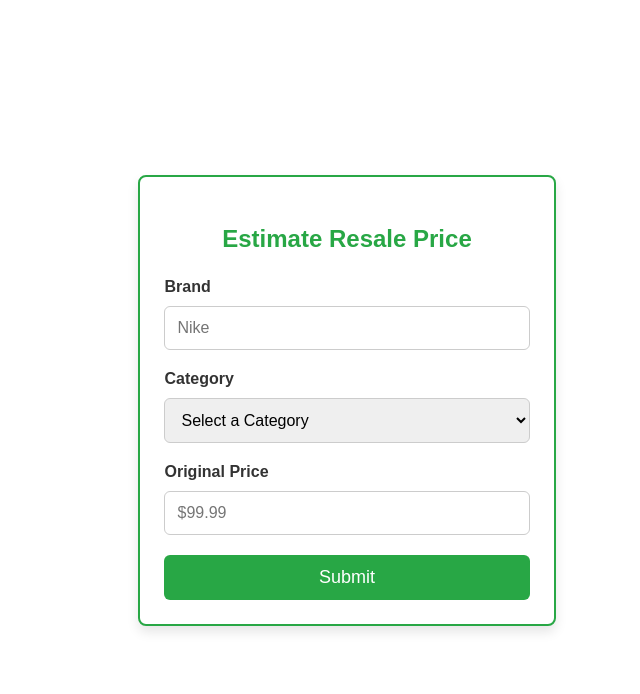
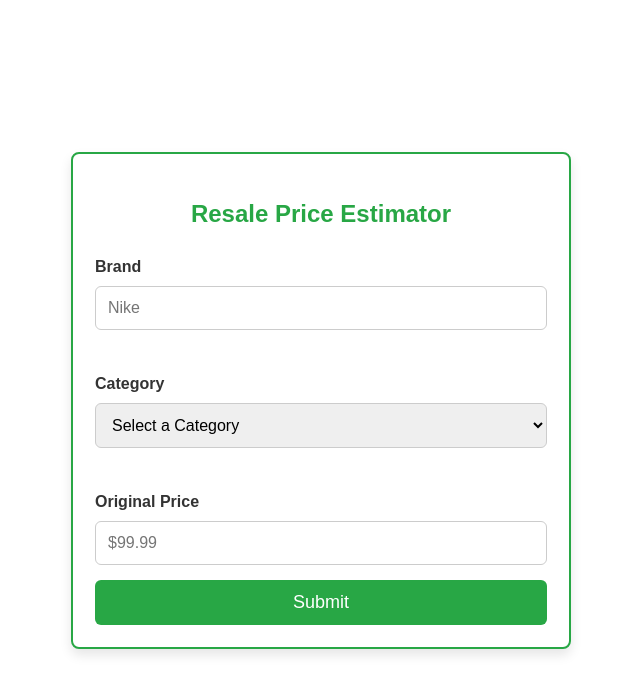
Before and after one commit to Jiatao7/Resale-Price-Estimator, a React (Create React App) app in the folder frontend/: page / in a window 1280 px wide. Shown: the top 694 px of the page, without its empty margins (319-959 px from the left). Built offline with nearby package versions, Linux system fonts and the light colour scheme; the HTML template or start-up script is replaced by a standard one.

Commit message:
Add styling

```diff
--- a/frontend/src/App.js
+++ b/frontend/src/App.js
@@ -3,7 +3,7 @@ import Form from './components/form';
 function App() {
   return (
     <div className="App">
-        <Form/>
+      <Form/>
     </div>
   );
 }
--- a/frontend/src/components/form.js
+++ b/frontend/src/components/form.js
@@ -63,7 +63,7 @@ export default function Form () {
     return (
         <>
         <form className="form" onSubmit={handleSubmit}>
-            <h3>Estimate Resale Price</h3>
+            <h3>Resale Price Estimator</h3>
             <label htmlFor="brand">Brand</label>
             <input id="brand" type="text" autoComplete="on" name="brand" placeholder="Nike" disabled={loading}/>
             {errorFields['brand'] && <div className="error">{errorFields['brand']}</div>}
--- a/frontend/src/index.css
+++ b/frontend/src/index.css
@@ -1,3 +1,7 @@
+* {
+  box-sizing: border-box;
+}
+
 body {
   font-family: Arial, sans-serif;
   background-color: #ffffff;
@@ -14,9 +18,8 @@ body {
   background-color: #ffffff;
   border: 2px solid #28a745;
   border-radius: 8px;
-  padding: 24px;
-  width: 100%;
-  max-width: 500px;
+  padding: 22px;
+  width: 500px;
   box-shadow: 0 6px 12px rgba(0, 0, 0, 0.1);
 }
 
@@ -29,6 +32,7 @@ body {
 
 label {
   display: block;
+  margin-top: 30px;
   margin-bottom: 10px;
   font-weight: bold;
   color: #333333;
@@ -38,7 +42,7 @@ label {
 input, select {
   width: 100%;
   padding: 12px;
-  margin-bottom: 20px;
+  margin-bottom: 15px;
   border: 1px solid #cccccc;
   border-radius: 6px;
   font-size: 16px;
@@ -73,7 +77,7 @@ input:disabled, select:disabled {
 
 .error {
   color: #dc3545;
-  font-size: 16px;
+  font-size: 14px;
   margin-bottom: 15px;
 }
 
```
